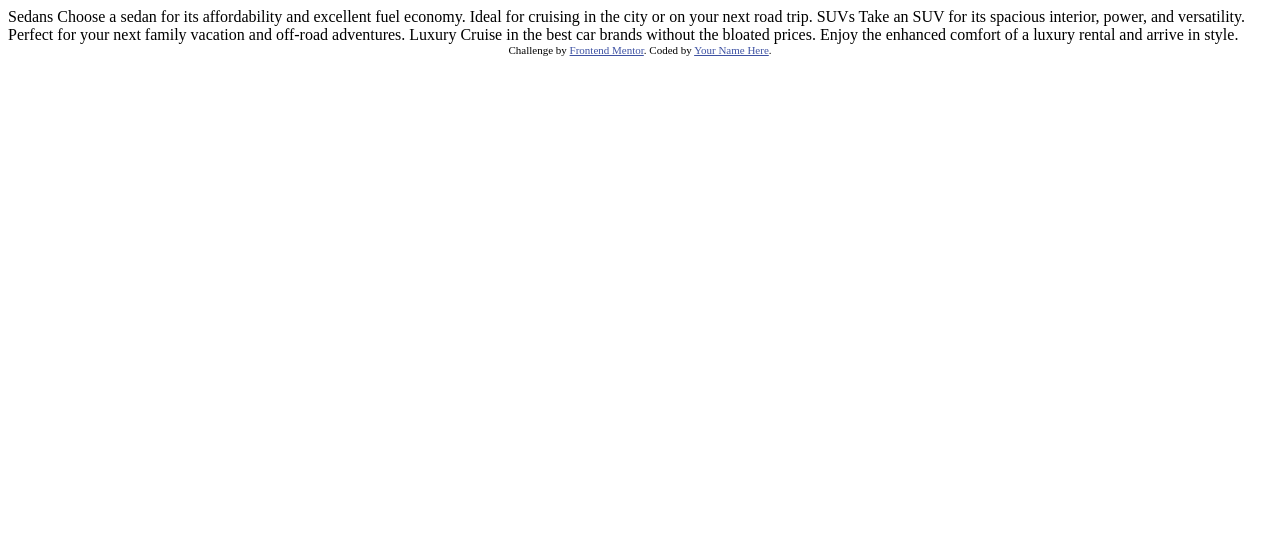
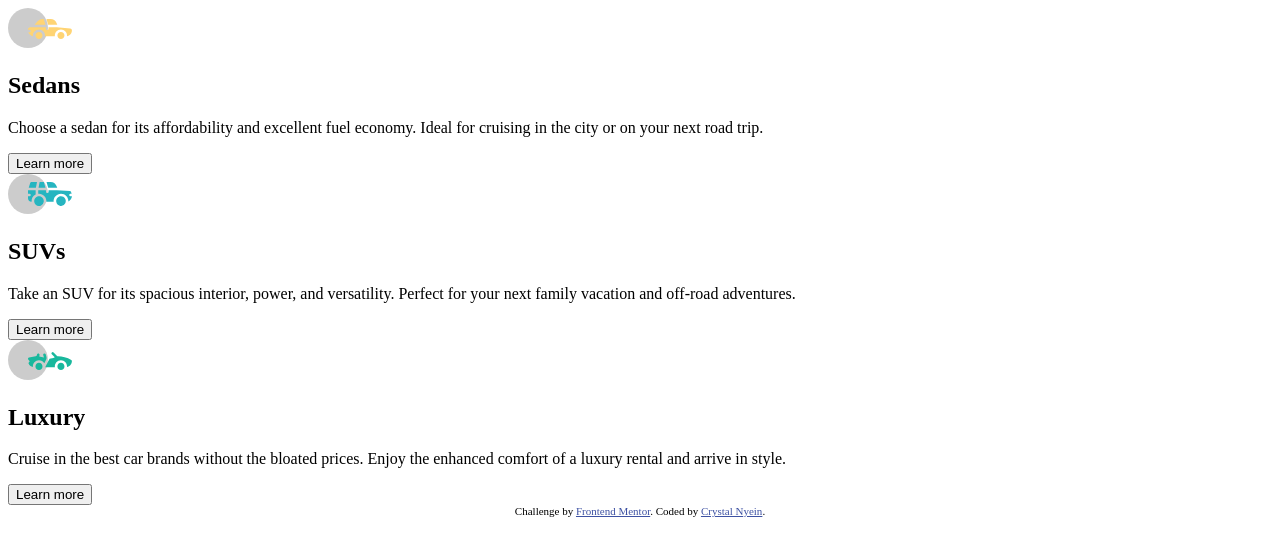
Before and after one commit to CrystalNyein/frontend-mentor-3-column-preview-card-component, a plain HTML site: page index.html in a window 1280 px wide. Drawn offline with Linux system fonts and the light colour scheme.

Commit message:
bBasic html structure defined

```diff
--- a/index.html
+++ b/index.html
@@ -30,18 +30,40 @@
     </style>
   </head>
   <body>
-    Sedans Choose a sedan for its affordability and excellent fuel economy.
-    Ideal for cruising in the city or on your next road trip. SUVs Take an SUV
-    for its spacious interior, power, and versatility. Perfect for your next
-    family vacation and off-road adventures. Luxury Cruise in the best car
-    brands without the bloated prices. Enjoy the enhanced comfort of a luxury
-    rental and arrive in style.
-
+    <div class="card-container">
+      <div class="card">
+        <img src="./images/icon-sedans.svg" />
+        <h2>Sedans</h2>
+        <p>
+          Choose a sedan for its affordability and excellent fuel economy. Ideal
+          for cruising in the city or on your next road trip.
+        </p>
+        <button>Learn more</button>
+      </div>
+      <div class="card">
+        <img src="./images/icon-suvs.svg" />
+        <h2>SUVs</h2>
+        <p>
+          Take an SUV for its spacious interior, power, and versatility. Perfect
+          for your next family vacation and off-road adventures.
+        </p>
+        <button>Learn more</button>
+      </div>
+      <div class="card">
+        <img src="./images/icon-luxury.svg" />
+        <h2>Luxury</h2>
+        <p>
+          Cruise in the best car brands without the bloated prices. Enjoy the
+          enhanced comfort of a luxury rental and arrive in style.
+        </p>
+        <button>Learn more</button>
+      </div>
+    </div>
     <div class="attribution">
       Challenge by
       <a href="https://www.frontendmentor.io?ref=challenge" target="_blank"
         >Frontend Mentor</a
-      >. Coded by <a href="#">Your Name Here</a>.
+      >. Coded by <a href="#">Crystal Nyein</a>.
     </div>
   </body>
 </html>
```
